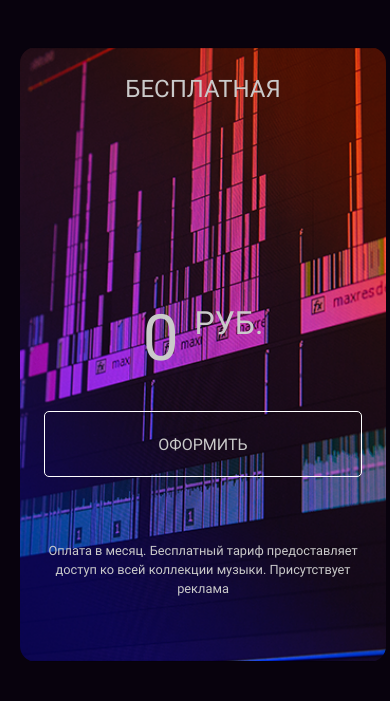
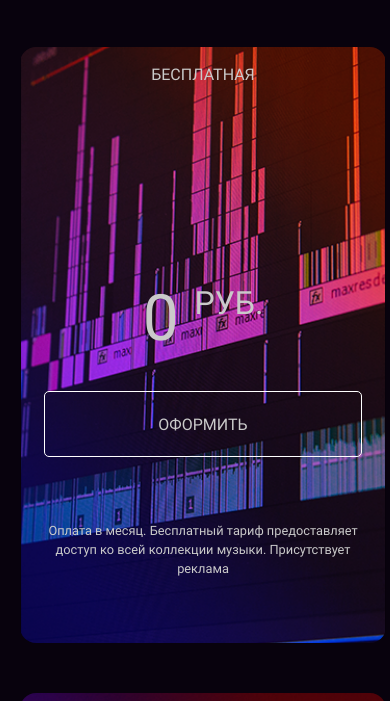
Before and after one commit to korchel/layout-designer-project-56, a website: page src/index.html in a window 390 px wide. Shown: the part 902-1603 px from the top of the page. Drawn offline with Linux system fonts and the light colour scheme.

Commit message:
step 3 final

```diff
--- a/src/scss/section-pricing.scss
+++ b/src/scss/section-pricing.scss
@@ -34,7 +34,6 @@
     flex-direction: column;
     align-items: center;
 
-    height: 615px;
     padding: 0 1.5rem;
     border-radius: 1rem;
     h3 {
@@ -42,6 +41,10 @@
         font-size: 24px;
         font-weight: 400;
         text-transform: uppercase;
+        @media (max-width: 620px) {
+            margin: 16px 0 0;
+            font-size: 16px;
+        }
     }
     .pricing-value {
         margin: 200px 0 0;
@@ -66,7 +69,7 @@
         @include btn;
 
         + p {
-            margin: 64px 0 0;
+            margin: 64px 0 64px;
             font-size: 12.8px;
             text-align: center;
         }
```
Also changed, not shown: src/css/app.css, 1 other file.
